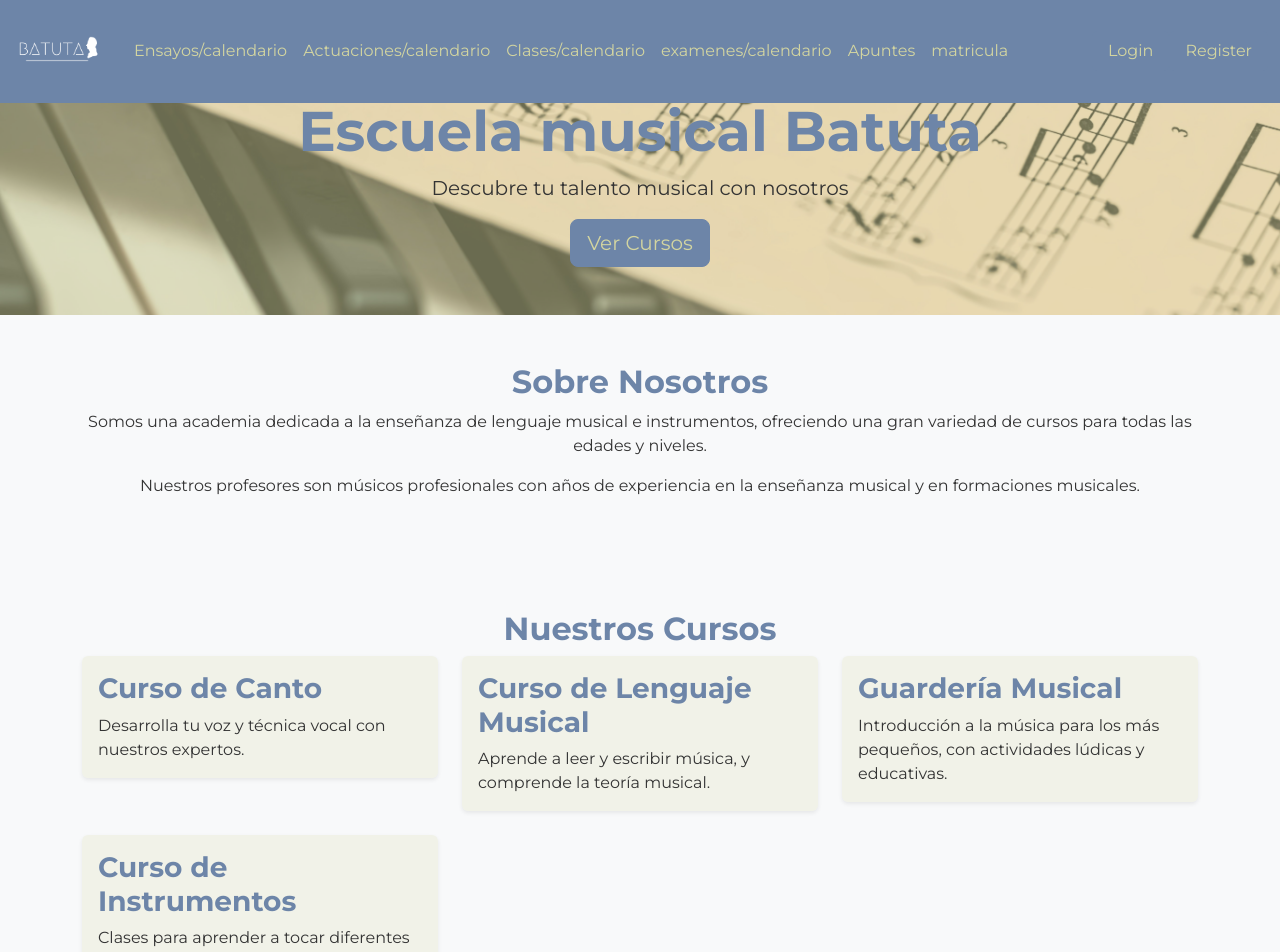
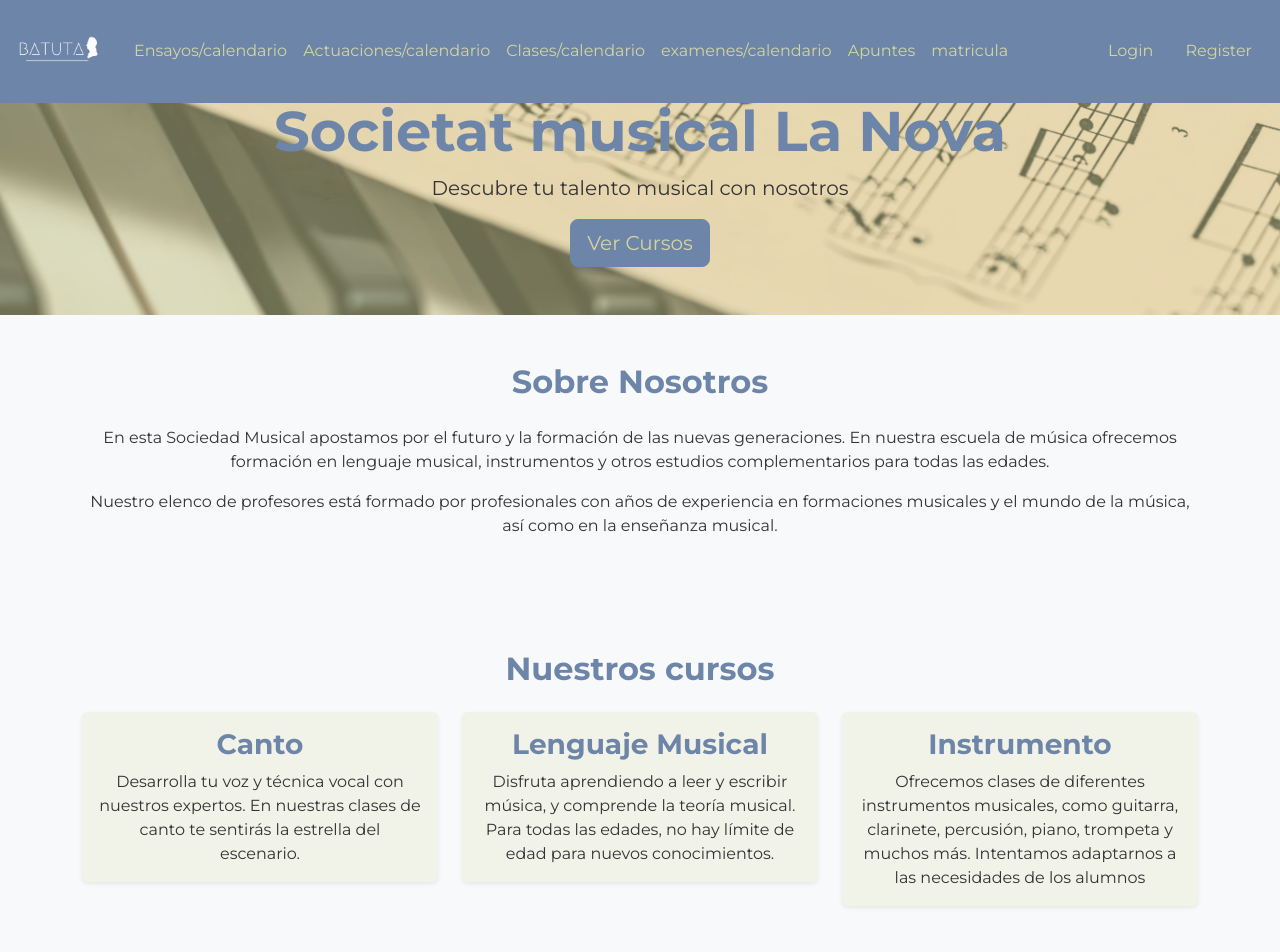
Before and after one commit to 4n483l/batuta-frontend, an Angular app: page / in a window 1280 px wide. Shown: the top 952 px of the page. Built offline with nearby package versions, Linux system fonts and the light colour scheme.

Commit message:
dashboard ok

```diff
--- a/src/app/components/dashboard/dashboard.component.html
+++ b/src/app/components/dashboard/dashboard.component.html
@@ -1,6 +1,6 @@
 <section id="hero" class="hero-section bg-light py-5">
   <div class="container text-center">
-    <h1 class="display-4">Escuela musical Batuta</h1>
+    <h1 class="display-4">Societat musical La Nova</h1>
     <p class="lead">Descubre tu talento musical con nosotros</p>
     <a href="#courses" class="btn btn-primary btn-lg">Ver Cursos</a>
   </div>
@@ -8,9 +8,9 @@
 
 <section id="about" class="py-5">
   <div class="container">
-    <h2 class="text-center">Sobre Nosotros</h2>
-    <p class="text-center">Somos una academia dedicada a la enseñanza de lenguaje musical e instrumentos, ofreciendo una gran variedad de cursos para todas las edades y niveles.</p>
-    <p class="text-center">Nuestros profesores son músicos profesionales con años de experiencia en la enseñanza musical y en formaciones musicales.</p>
+    <h2 class="text-center mb-4">Sobre Nosotros</h2>
+    <p class="text-center">En esta Sociedad Musical apostamos por el futuro y la formación de las nuevas generaciones. En nuestra escuela de música ofrecemos formación en lenguaje musical, instrumentos y otros estudios complementarios para todas las edades.</p>
+    <p class="text-center">Nuestro elenco de profesores está formado por profesionales con años de experiencia en formaciones musicales y el mundo de la música, así como en la enseñanza musical.</p>
 
 
   </div>
@@ -19,38 +19,29 @@
 
 <section id="courses" class="py-5 bg-light">
   <div class="container">
-    <h2 class="text-center">Nuestros Cursos</h2>
+    <h2 class="text-center mb-4">Nuestros cursos</h2>
     <div class="row">
       <div class="col-md-4 mb-4">
         <div class="card border-0 shadow-sm">
-          <div class="card-body">
-            <h3 class="card-title">Curso de Canto</h3>
-            <p class="card-text">Desarrolla tu voz y técnica vocal con nuestros expertos.</p>
+          <div class="card-body text-center">
+            <h3 class="card-title">Canto</h3>
+            <p class="card-text">Desarrolla tu voz y técnica vocal con nuestros expertos. En nuestras clases de canto te sentirás la estrella del escenario.</p>
           </div>
         </div>
       </div>
       <div class="col-md-4 mb-4">
         <div class="card border-0 shadow-sm">
-          <div class="card-body">
-            <h3 class="card-title">Curso de Lenguaje Musical</h3>
-            <p class="card-text">Aprende a leer y escribir música, y comprende la teoría musical.</p>
+          <div class="card-body text-center">
+            <h3 class="card-title ">Lenguaje Musical</h3>
+            <p class="card-text">Disfruta aprendiendo a leer y escribir música, y comprende la teoría musical. Para todas las edades, no hay límite de edad para nuevos conocimientos.</p>
           </div>
         </div>
       </div>
       <div class="col-md-4 mb-4">
         <div class="card border-0 shadow-sm">
-          <div class="card-body">
-            <h3 class="card-title">Guardería Musical</h3>
-            <p class="card-text">Introducción a la música para los más pequeños, con actividades lúdicas y educativas.
-            </p>
-          </div>
-        </div>
-      </div>
-      <div class="col-md-4 mb-4">
-        <div class="card border-0 shadow-sm">
-          <div class="card-body">
-            <h3 class="card-title">Curso de Instrumentos</h3>
-            <p class="card-text">Clases para aprender a tocar diferentes instrumentos musicales.</p>
+          <div class="card-body text-center">
+            <h3 class="card-title">Instrumento</h3>
+            <p class="card-text">Ofrecemos clases de diferentes instrumentos musicales, como guitarra, clarinete, percusión, piano, trompeta y muchos más. Intentamos adaptarnos a las necesidades de los alumnos</p>
           </div>
         </div>
       </div>
```
